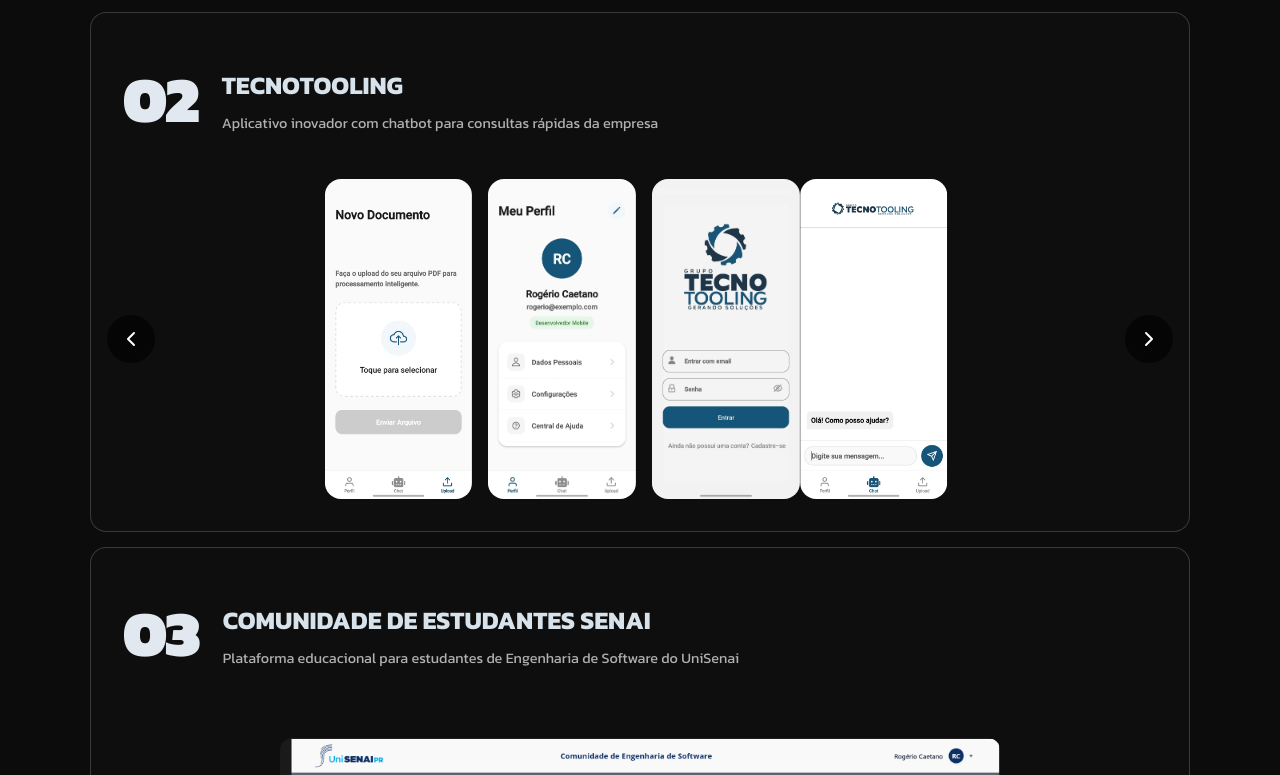
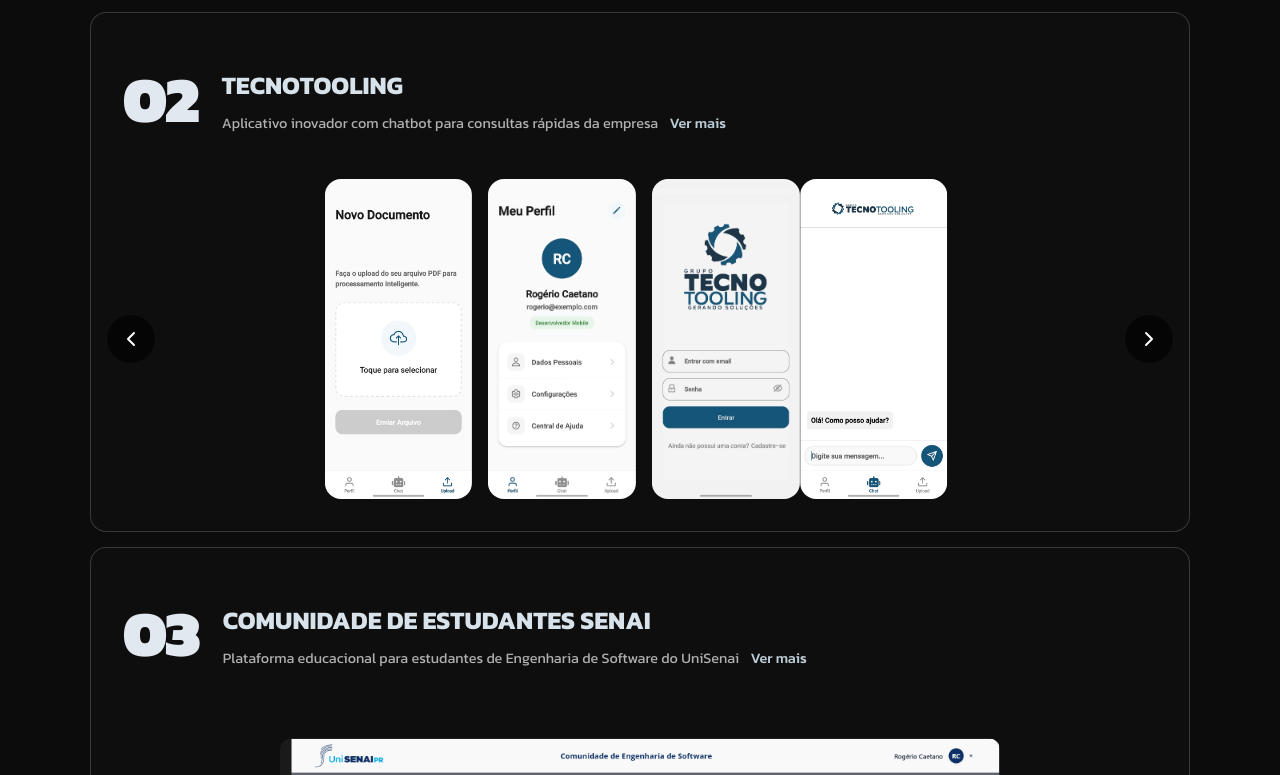
Before and after one commit to rogeriocaetanojr/portfolio-rogerio, a React (Vite) app: page / in a window 1280 px wide. Shown: the part 2305-3080 px from the top of the page. Built offline with nearby package versions, Linux system fonts and the light colour scheme.

Commit message:
feat(projects): adiciona texto estatico ver mais na descricao dos cards

```diff
--- a/src/components/About.jsx
+++ b/src/components/About.jsx
@@ -18,7 +18,7 @@
             Meu nome é Rogério Caetano, tenho 26 anos e sou de Curitiba, Paraná. Atualmente curso o sétimo período de Engenharia de Software e venho me especializando em desenvolvimento front-end e mobile, trabalhando principalmente com JavaScript, TypeScript e React Native.
           </p>
           <p style={textoStyle}>
-            Minha paixão por tecnologia começou ainda muito novo, guiada pela curiosidade de entender como as coisas funcionam por trás das telas e foi isso que me trouxe até aqui. Hoje, além do código, tenho um interesse especial por UI/UX, buscando sempre unir uma boa experiência de uso a interfaces bem construídas.
+            Minha paixão por tecnologia começou ainda muito novo, guiado pela curiosidade de entender como as coisas funcionam por trás das telas e foi isso que me trouxe até aqui. Hoje, além do código, tenho um interesse especial por UI/UX, buscando sempre unir uma boa experiência de uso a interfaces bem construídas.
           </p>
           <p style={textoStyle}>
             Já atuei como estagiário na UniSenai - PR, no desenvolvimento full stack de um portal educacional para estudantes, experiência que me ajudou a entender o processo de construção de um produto de ponta a ponta. Você pode conhecer mais sobre esse e outros projetos na aba Projetos.
--- a/src/components/ProjectCardMobile.jsx
+++ b/src/components/ProjectCardMobile.jsx
@@ -86,6 +86,21 @@
           <h3 style={{ fontWeight: 'bold', fontSize: '1.75rem' }}>{nome}</h3>
           <p style={{ fontSize: '1rem', color: '#B0B0B0', marginTop: '8px' }}>
             {descricao}
+            {' '}
+            <span
+              style={{
+                marginLeft: '8px',
+                color: '#BBCCD7',
+                cursor: 'pointer',
+                fontWeight: '500',
+                textDecoration: 'none',
+                transition: 'text-decoration 0.2s'
+              }}
+              onMouseEnter={(e) => e.currentTarget.style.textDecoration = 'underline'}
+              onMouseLeave={(e) => e.currentTarget.style.textDecoration = 'none'}
+            >
+              Ver mais
+            </span>
           </p>
         </div>
       </div>
--- a/src/components/ProjectCardWeb.jsx
+++ b/src/components/ProjectCardWeb.jsx
@@ -95,6 +95,21 @@
           <h3 style={{ fontWeight: 'bold', fontSize: '1.75rem' }}>{nome}</h3>
           <p style={{ fontSize: '1rem', color: '#B0B0B0', marginTop: '8px' }}>
             {descricao}
+            {' '}
+            <span
+              style={{
+                marginLeft: '8px',
+                color: '#BBCCD7',
+                cursor: 'pointer',
+                fontWeight: '500',
+                textDecoration: 'none',
+                transition: 'text-decoration 0.2s'
+              }}
+              onMouseEnter={(e) => e.currentTarget.style.textDecoration = 'underline'}
+              onMouseLeave={(e) => e.currentTarget.style.textDecoration = 'none'}
+            >
+              Ver mais
+            </span>
           </p>
         </div>
       </div>
```
